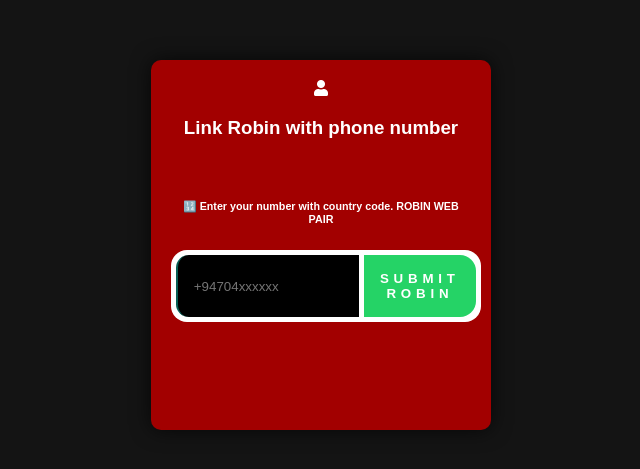
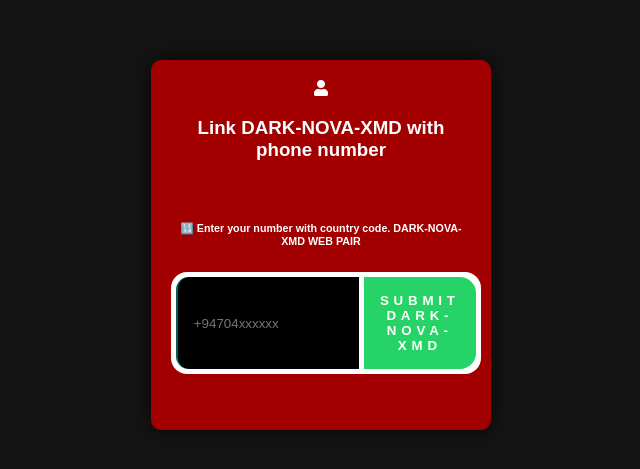
Before and after one commit to dula9x/DARK-NOVA-XMD-V1-WEB-PAIR, a website: page pair.html in a window 1280 px wide. Shown: the part 155-624 px from the top of the page, without its empty margins (319-959 px from the left). Drawn offline with nearby package versions, Linux system fonts and the light colour scheme.

Commit message:
Update pair.html

```diff
--- a/pair.html
+++ b/pair.html
@@ -145,12 +145,12 @@
         <div id="text">
           <i class="fa fa-user"></i>
           <p>
-            <h3 class="centered-text">Link Robin with phone number</h3>
+            <h3 class="centered-text">Link DARK-NOVA-XMD with phone number</h3>
             <br>
-            <h6>🔢 Enter your number with country code. ROBIN WEB PAIR</h6>
+            <h6>🔢 Enter your number with country code. DARK-NOVA-XMD WEB PAIR</h6>
             <div class="input-container">
-              <input placeholder="+94704xxxxxx" type="number" id="number" placeholder="❗ Enter your phone number with country code, ROBIN WEB PAIR" name="">
-              <button id="submit">Submit ROBIN</button>
+              <input placeholder="+94704xxxxxx" type="number" id="number" placeholder="❗ Enter your phone number with country code, DARK-NOVA-XMD WEB PAIR" name="">
+              <button id="submit">Submit DARK-NOVA-XMD</button>
             </div>
             <!-- Add the loading spinner -->
             <div id="loading-spinner">
```
